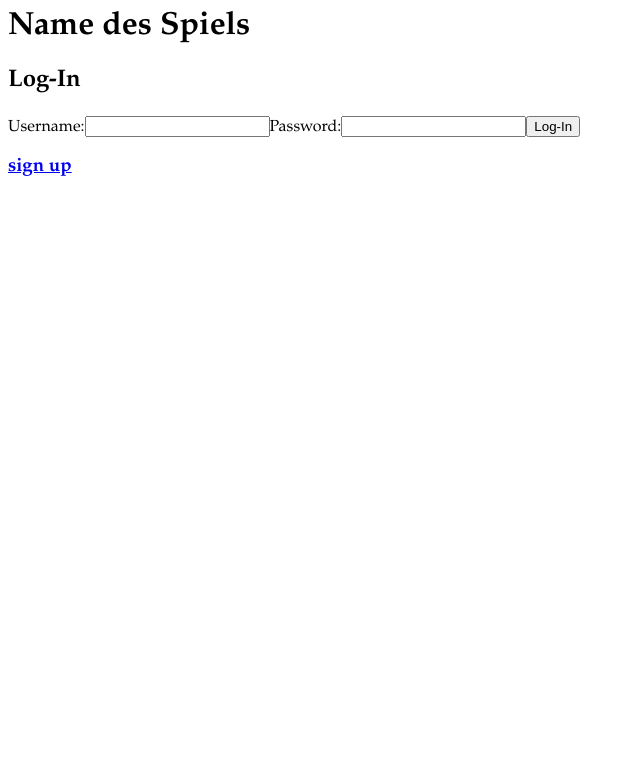
After one commit to BerndStrommberg/Projekt-1, a PHP site: page /log-in.php in a window 1280 px wide. The commit adds this page. Shown: the top 783 px of the page, without its empty margins (0-640 px from the left). Run offline with PHP 8.4, Linux system fonts and the light colour scheme.

Commit message:
Programmierung der Ansichten

```diff
--- /dev/null
+++ b/Gruppen_de/login.php
@@ -0,0 +1,19 @@
+
+<h1> Name des Spiels </h1>
+<h2> Log-In </h2>
+<form>
+	<table>
+	<td>
+		<tr>Username:</tr>
+		<tr><input name=username required></tr>
+	</td>
+
+	<td>
+		<tr>Password:</tr>
+		<tr><input type=password required></tr>
+	</td>
+		<!-- Die Daten werden an ein Programm geschickt, dass prüft, ob der Nutzername vorhanden ist, und ob das Passwort dazu passt.-->
+	<input type=button value="Log-In" onclick=function()>
+</form>
+
+<h3><a href= "view_Registrierung.html">sign up</a></h3>
--- /dev/null
+++ b/log-in.php
@@ -0,0 +1,14 @@
+<! doctype html>
+
+<html lang=de>
+	<head>
+		<title>Log-In</title>
+		<meta charste=utf-8>
+		<link rel=stylesheet href=styles.css>
+	</head>
+
+	<body>
+		<?php include("Gruppen_de/login.php") ?>
+	</body>
+
+</html>
```
Also changed, not shown: Gruppen_de/chat.php (added, +20 -0 lines), Gruppen_de/navigationsleiste.php (+0 -14 lines), playfieldmultiplayer.php (added, +23 -0 lines), strukt.html (+5 -7 lines).
